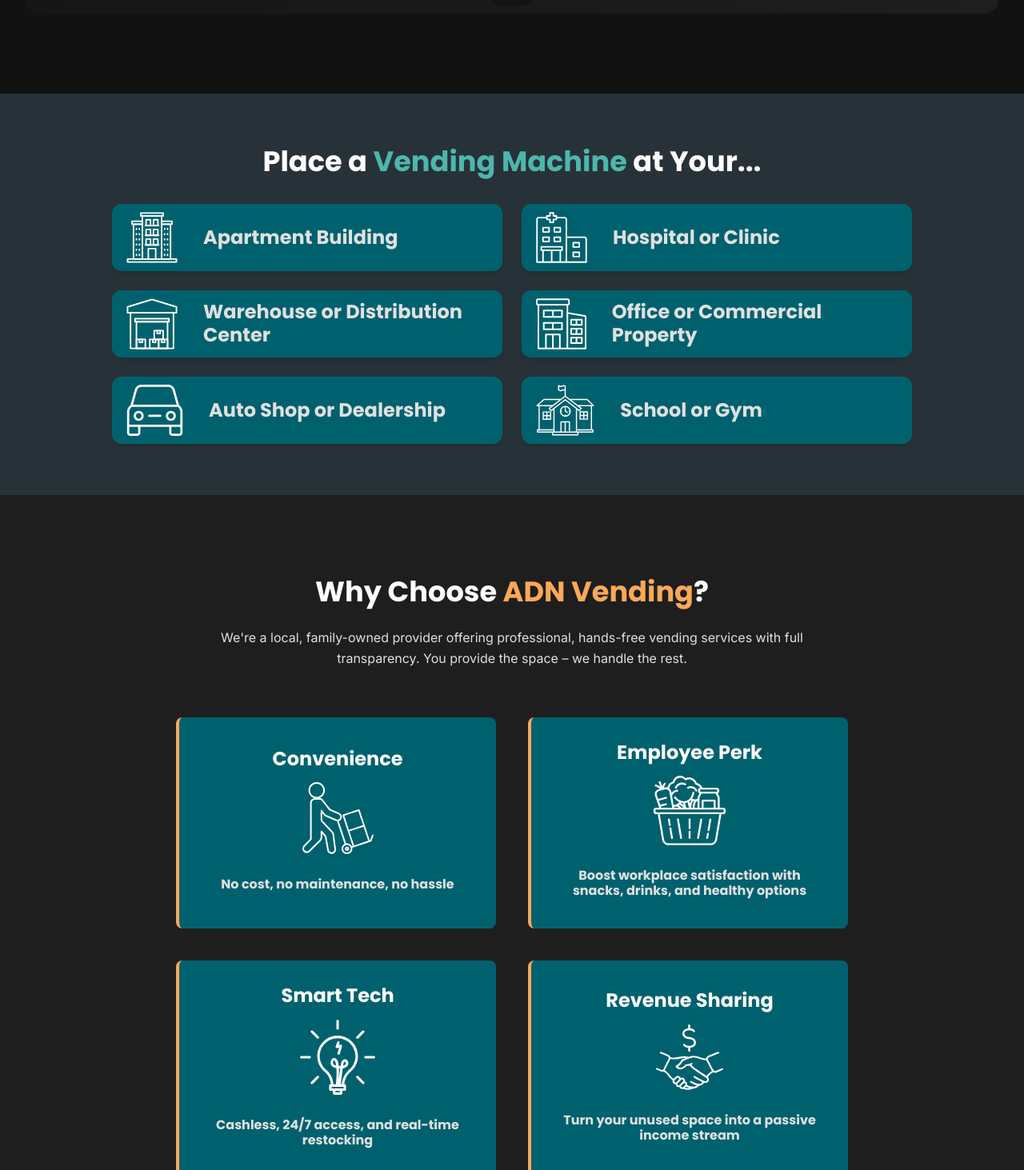
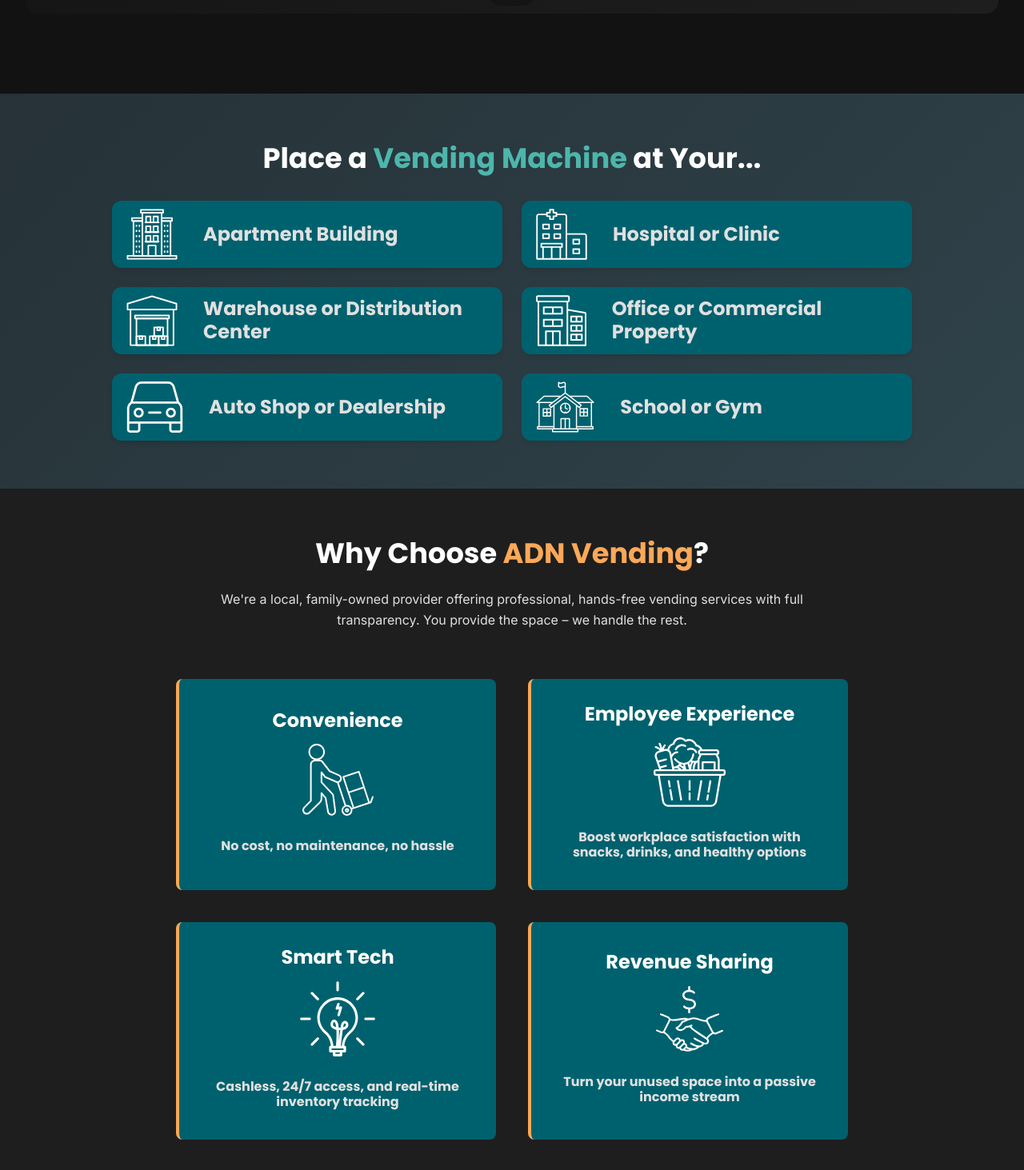
Before and after one commit to cstlford/adn, a Next.js app: page / in a window 1280 px wide. Shown: the part 1044-2507 px from the top of the page at 80% size. Built offline with nearby package versions, Linux system fonts and the light colour scheme.

Commit message:
style & content tweaks - feature section

```diff
--- a/app/components/Contact/Contact.module.css
+++ b/app/components/Contact/Contact.module.css
@@ -1,6 +1,6 @@
 /* Contact Section */
 .contact {
-  background-color: var(--gunmetal);
+  background: linear-gradient(135deg, var(--gunmetal), #30424a);
   text-align: center;
 }
 
--- a/app/components/Features/Features.module.css
+++ b/app/components/Features/Features.module.css
@@ -1,7 +1,7 @@
 /* Features Section */
 .features {
   background-color: var(--off-black);
-  padding: 100px 0;
+  padding: 60px 0;
 }
 
 .features .intro {
--- a/app/components/Features/index.tsx
+++ b/app/components/Features/index.tsx
@@ -7,14 +7,14 @@
     h4: "No cost, no maintenance, no hassle",
   },
   {
-    h3: "Employee Perk",
+    h3: "Employee Experience",
     src: "/food.svg",
     h4: "Boost workplace satisfaction with snacks, drinks, and healthy options",
   },
   {
     h3: "Smart Tech",
     src: "/smart.svg",
-    h4: "Cashless, 24/7 access, and real-time restocking",
+    h4: "Cashless, 24/7 access, and real-time inventory tracking",
   },
   {
     h3: "Revenue Sharing",
--- a/app/components/Locations/Locations.module.css
+++ b/app/components/Locations/Locations.module.css
@@ -1,6 +1,6 @@
 .locations {
-  padding: 4rem 2rem;
-  background-color: var(--gunmetal);
+  padding: 60px 32px;
+  background: linear-gradient(135deg, var(--gunmetal), #30424a);
 }
 
 .title {
@@ -52,7 +52,7 @@
 /* Responsive design */
 @media (max-width: 768px) {
   .locations {
-    padding: 3rem 1rem;
+    padding: 60px 16px;
   }
 
   .title {
--- a/app/globals.css
+++ b/app/globals.css
@@ -75,7 +75,7 @@
 }
 
 section {
-  padding: 80px 0;
+  padding: 60px 0;
 }
 
 .cta-button {
```
